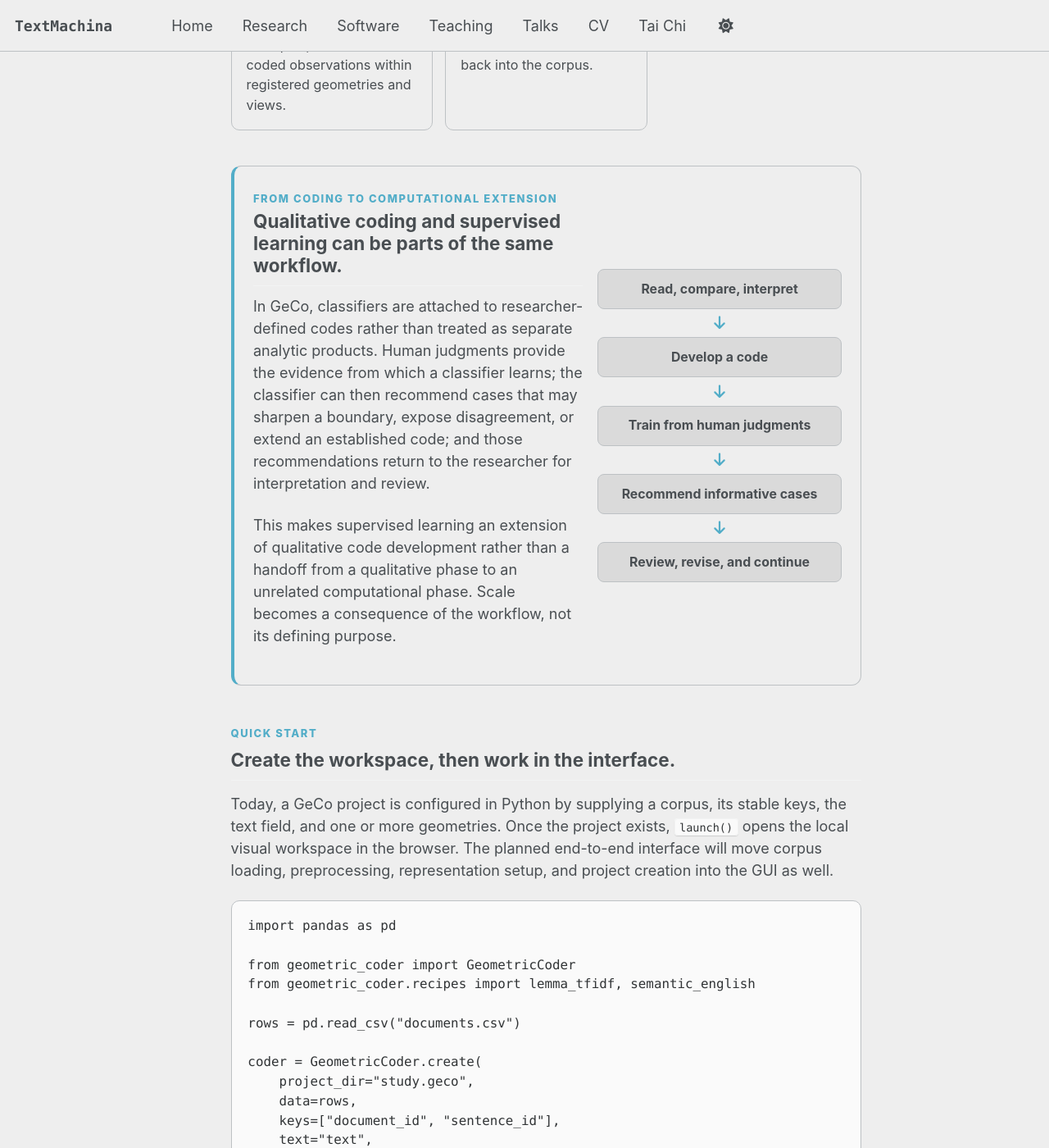
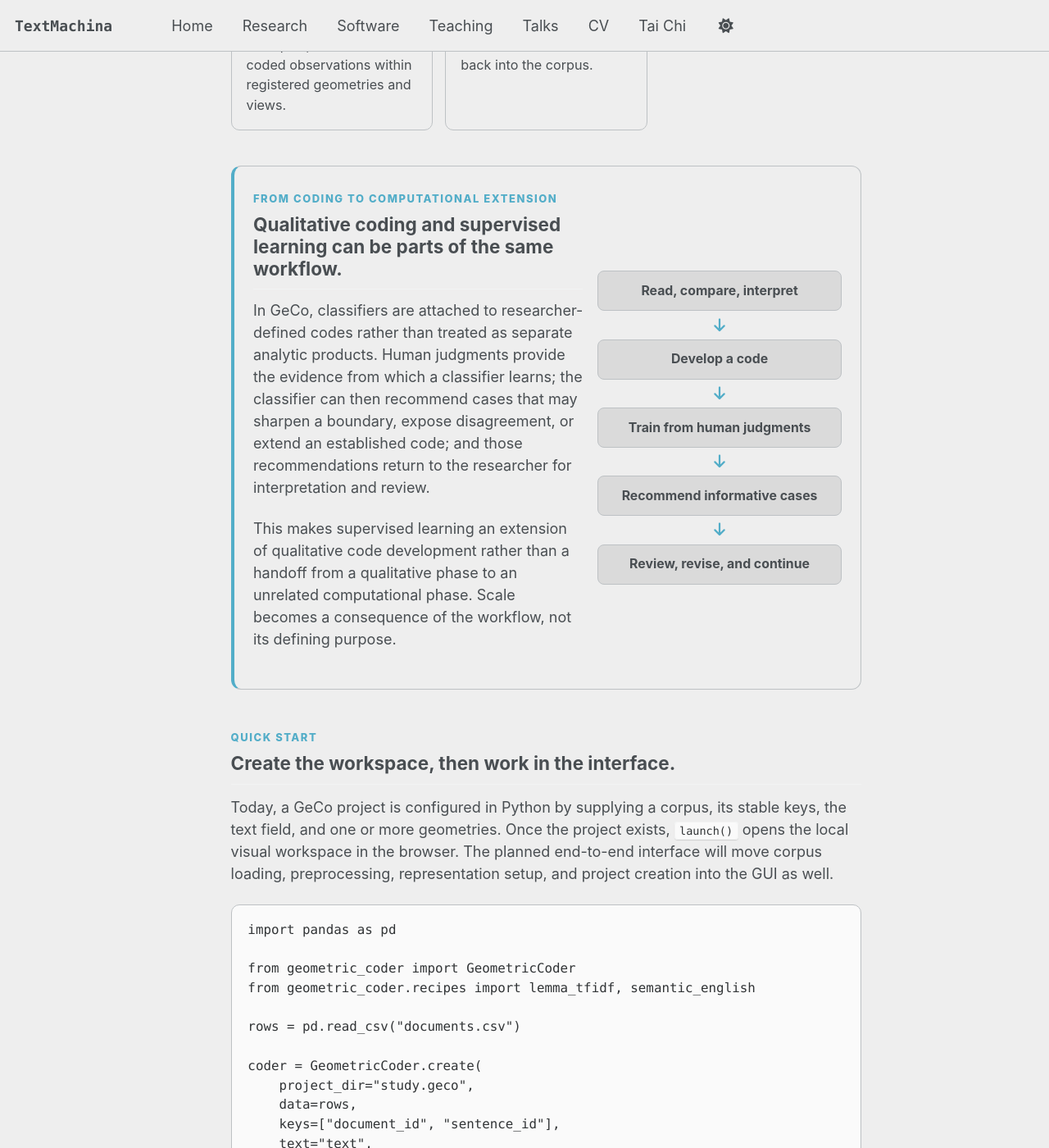
Before and after one commit to zacthinks/zacthinks.github.io, a Jekyll site: the page built from _pages/geco.md, in a window 1280 px wide and 1400 px high, scrolled down 3223 px. Shown: the whole window at 82% size. Built offline with Jekyll 4.4.1, drawn with Linux system fonts in a browser that asks for light colours; a script bundle is joined from its source files by our own code; library files that are not in the unit come from our copies.

Commit message:
Normalize section and homepage spacing

```diff
--- a/assets/css/main.scss
+++ b/assets/css/main.scss
@@ -765,15 +765,15 @@
 }
 
 
-/* Tighten boxed GeCo section headings */
-.geco-bridge .teal-section__kicker,
-.teal-geco .teal-section__kicker,
-.geco-scope .teal-section__kicker {
-  margin-bottom: 0.2rem;
-}
-
+/* Normalize boxed section heading spacing */
 .geco-bridge h2,
 .teal-geco h2,
 .geco-scope h2 {
   margin-top: 0;
 }
+
+/* Compact homepage aside */
+.home-aside {
+  margin: 0.45rem 0 1rem;
+  line-height: 1.25;
+}
```
